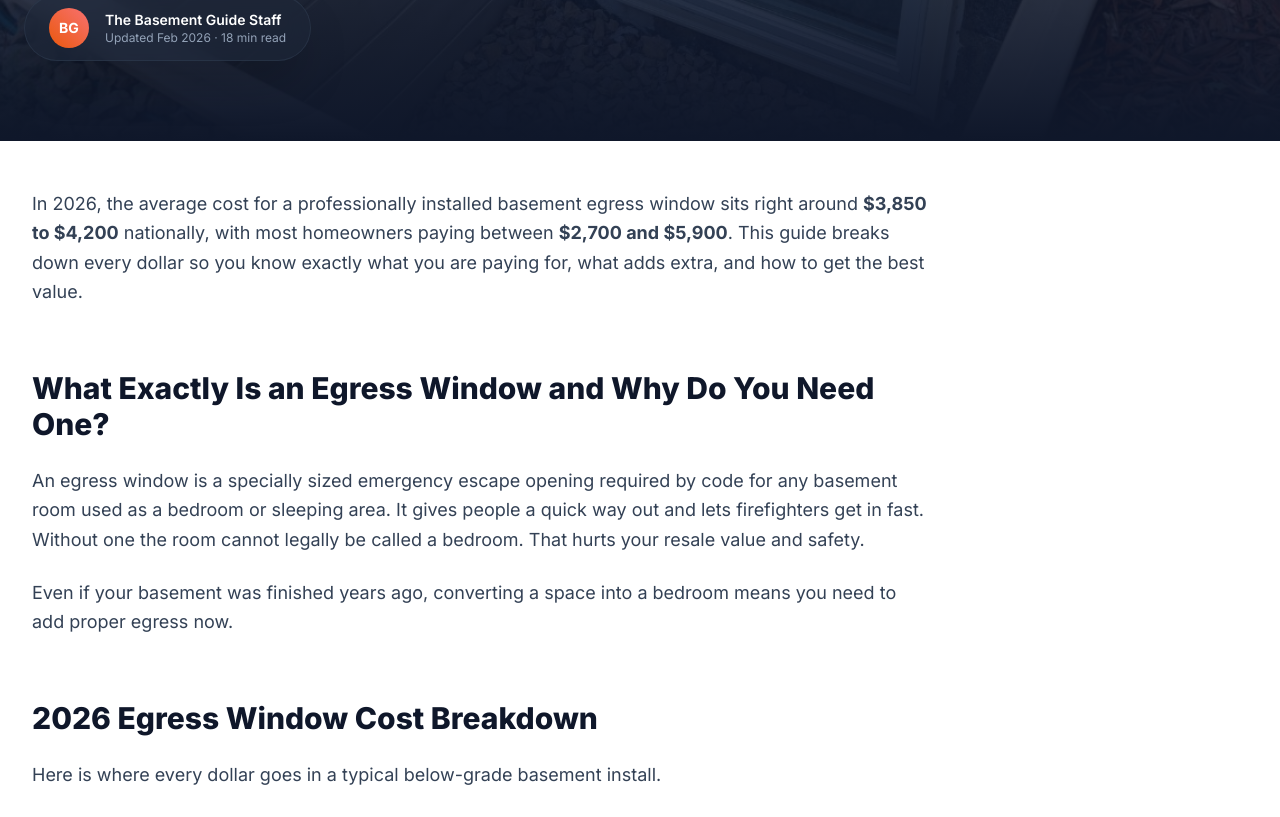
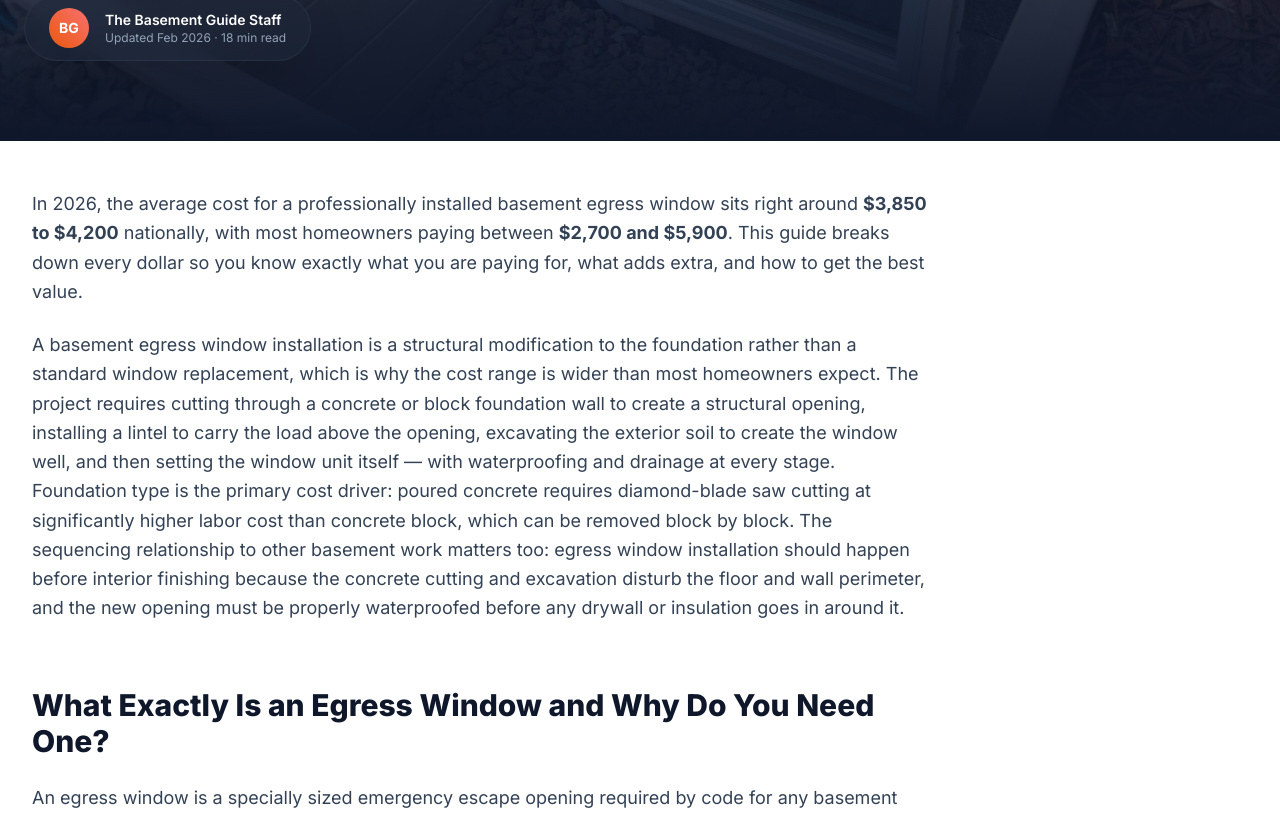
Before and after one commit to thebasementguide2026/basement-guide, a Next.js app: page /articles/egress-window-cost in a window 1280 px wide. Shown: the part 484-1301 px from the top of the page. Built offline with nearby package versions, Linux system fonts and the light colour scheme.

Commit message:
Add entity definition paragraph to egress-window-cost

```diff
--- a/app/articles/egress-window-cost/page.tsx
+++ b/app/articles/egress-window-cost/page.tsx
@@ -52,6 +52,9 @@ export default function EgressWindowCost() {
           {/* Intro */}
           <p className='text-lg text-slate-700 leading-relaxed mb-6'>
             In 2026, the average cost for a professionally installed basement egress window sits right around <strong>$3,850 to $4,200</strong> nationally, with most homeowners paying between <strong>$2,700 and $5,900</strong>. This guide breaks down every dollar so you know exactly what you are paying for, what adds extra, and how to get the best value.
+          </p>
+          <p className='text-lg text-slate-700 leading-relaxed mb-8'>
+            A basement egress window installation is a structural modification to the foundation rather than a standard window replacement, which is why the cost range is wider than most homeowners expect. The project requires cutting through a concrete or block foundation wall to create a structural opening, installing a lintel to carry the load above the opening, excavating the exterior soil to create the window well, and then setting the window unit itself &mdash; with waterproofing and drainage at every stage. Foundation type is the primary cost driver: poured concrete requires diamond-blade saw cutting at significantly higher labor cost than concrete block, which can be removed block by block. The sequencing relationship to other basement work matters too: egress window installation should happen before interior finishing because the concrete cutting and excavation disturb the floor and wall perimeter, and the new opening must be properly waterproofed before any drywall or insulation goes in around it.
           </p>
 
           {/* What Is an Egress Window */}
```
